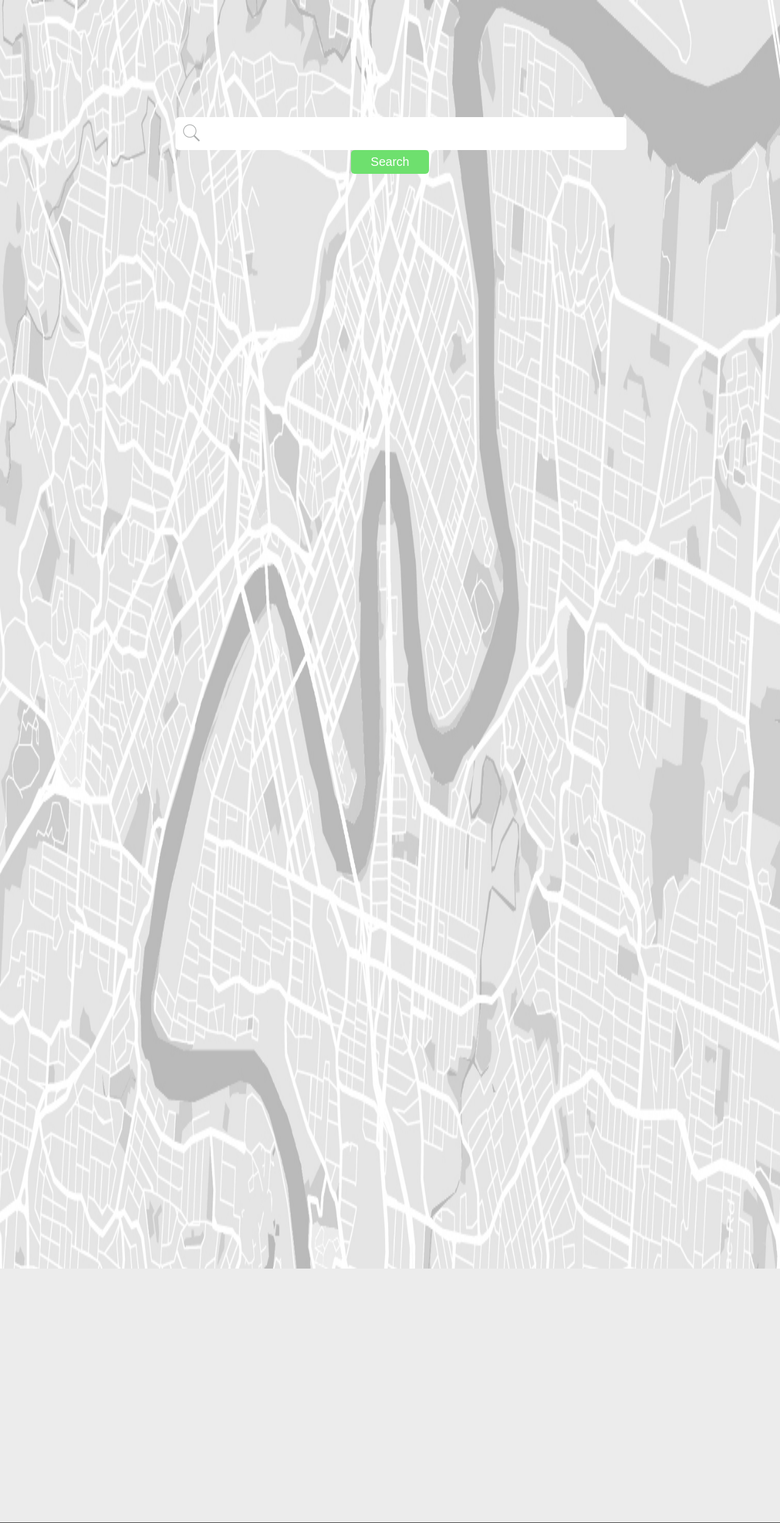
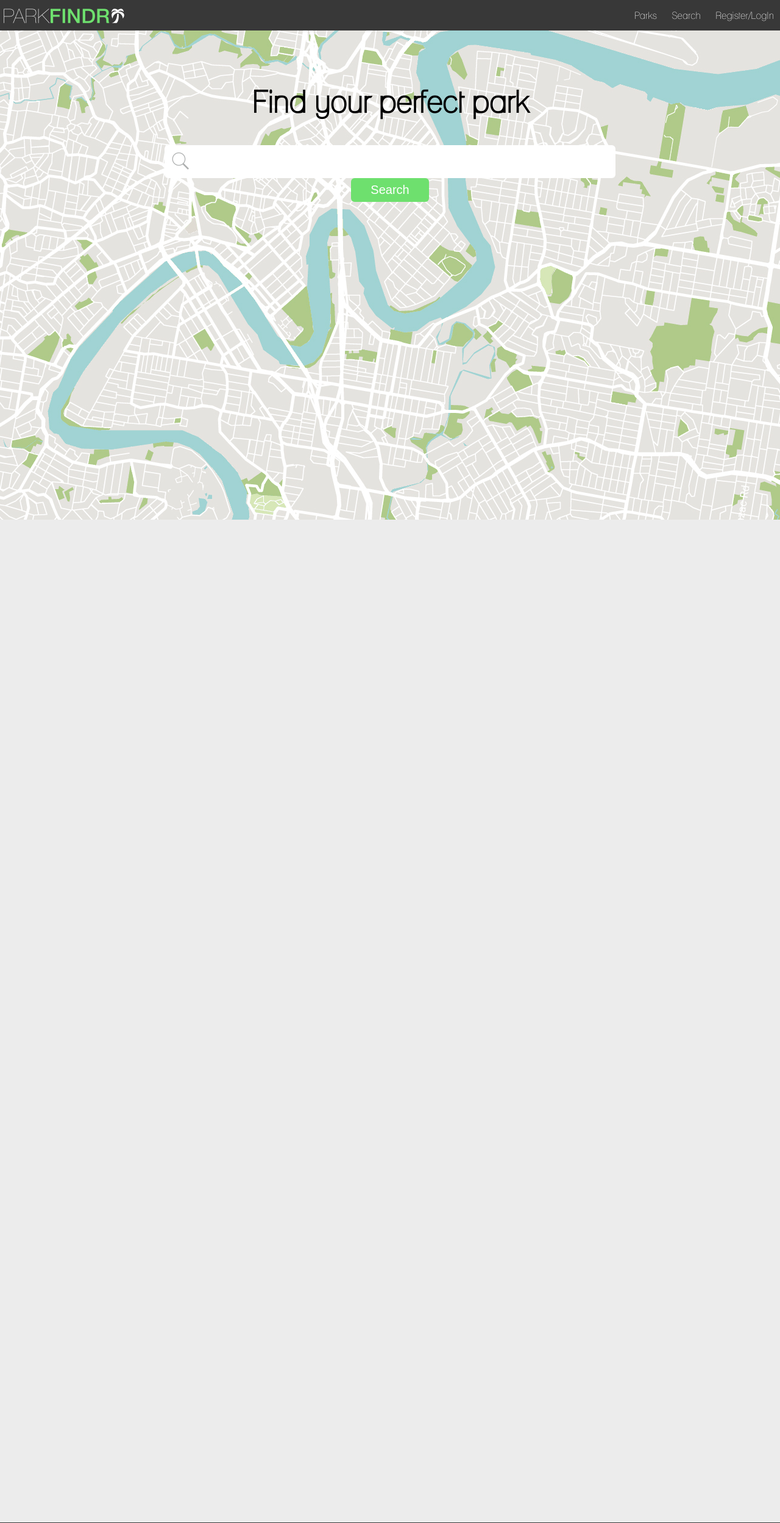
Before and after one commit to myles-robinson/CAB230, a PHP site: page /Park-Findr/ in a window 1280 px wide. Shown: the top 2497 px of the page at 61% size. Run offline with PHP 8.4, Linux system fonts and the light colour scheme.

Commit message:
updated index.php and corresponding stylesheet

```diff
--- a/index.php
+++ b/index.php
@@ -19,20 +19,19 @@
 		<link rel="stylesheet" href="stylesheet.css" type="text/css">
 	</head>
 
-	<!-- HEADER -->
-	<?php require "./header.inc"; ?>
-
 	<!-- BODY -->
-	<body>
+	<body id="homePage">
+		<!-- HEADER -->
+		<?php require "./header.inc"; ?>
 
 		<!-- CONTENT -->
-		<div id="content">
-			<img src="graphics/bg.jpg" alt="Brisbane Map Background" id="indexBg">
-			<div id="search">
-				<input type="text" id="searchInput"><br>
-				<a href="results.html"><input type="button" onclick="" value="Search" id="searchButton"></a>
+		<br><br><br><br><br>
+			<div id="homePageContent">
+				<h2 style="text-align: center; font-size: 50px;"> Find your perfect park </h2>
+				<center><input type="text" id="searchInput"><br></center>
+				<center><a href="results.php"><input type="button" onclick="" value="Search" id="searchButton"></a></center>
 			</div>
-		</div>
+
 		<br><br><br>
 
 	<!-- FOOTER -->
--- a/stylesheet.css
+++ b/stylesheet.css
@@ -35,6 +35,7 @@ h1 {
     top: 0;
     width: 100%;
     height: 50px;
+    z-index: 2;
 }
 
 /* HEADER LOGO */
@@ -83,6 +84,7 @@ h1 {
     color: white;
     text-align: center;
 }
+
 /*BUTTONS!!!! i.e. in search page*/
 .button {
     background-color: #4CAF50; /* Green */
@@ -188,6 +190,7 @@ td {
 }
 
 /* INDEX BG */
+/*NEED TO FIX BACKGROUND TO SHOW UNDER NAVBAR*/
 #indexBg {
 	width: 100%;
 	height: 80%;
@@ -196,14 +199,21 @@ td {
 	left: 0;
 }
 
-/* INDEX Search Div */
-#search {
+
+/*HOME PAGE*/
+#homePage {
+    background-image: url("graphics/bg2.jpg");
+    background-repeat: no-repeat;
+    background-position: right top;
+    background-attachment: fixed;
+}
+
+#homePageContent {
 	position: fixed;
 	z-index: 1;
 	width: 100%;
-	height: 60%;
+	height: 1000%;
 	left: 0;
-	padding: 15% 22.5%;
 }
 
 #searchInput {
@@ -216,6 +226,7 @@ td {
     background-image: url('graphics/searchIcon.png');
     background-position: 10px 10px;
     background-repeat: no-repeat;
+    margin-left: auto;
 }
 
 #searchInput:focus {
@@ -231,7 +242,7 @@ td {
     color: white;
     padding: 8px 16px;
     text-decoration: none;
-    margin: 0 22.5%;
+    margin-left: auto;
     cursor: pointer;
     font-size: 20px;
 }
```
